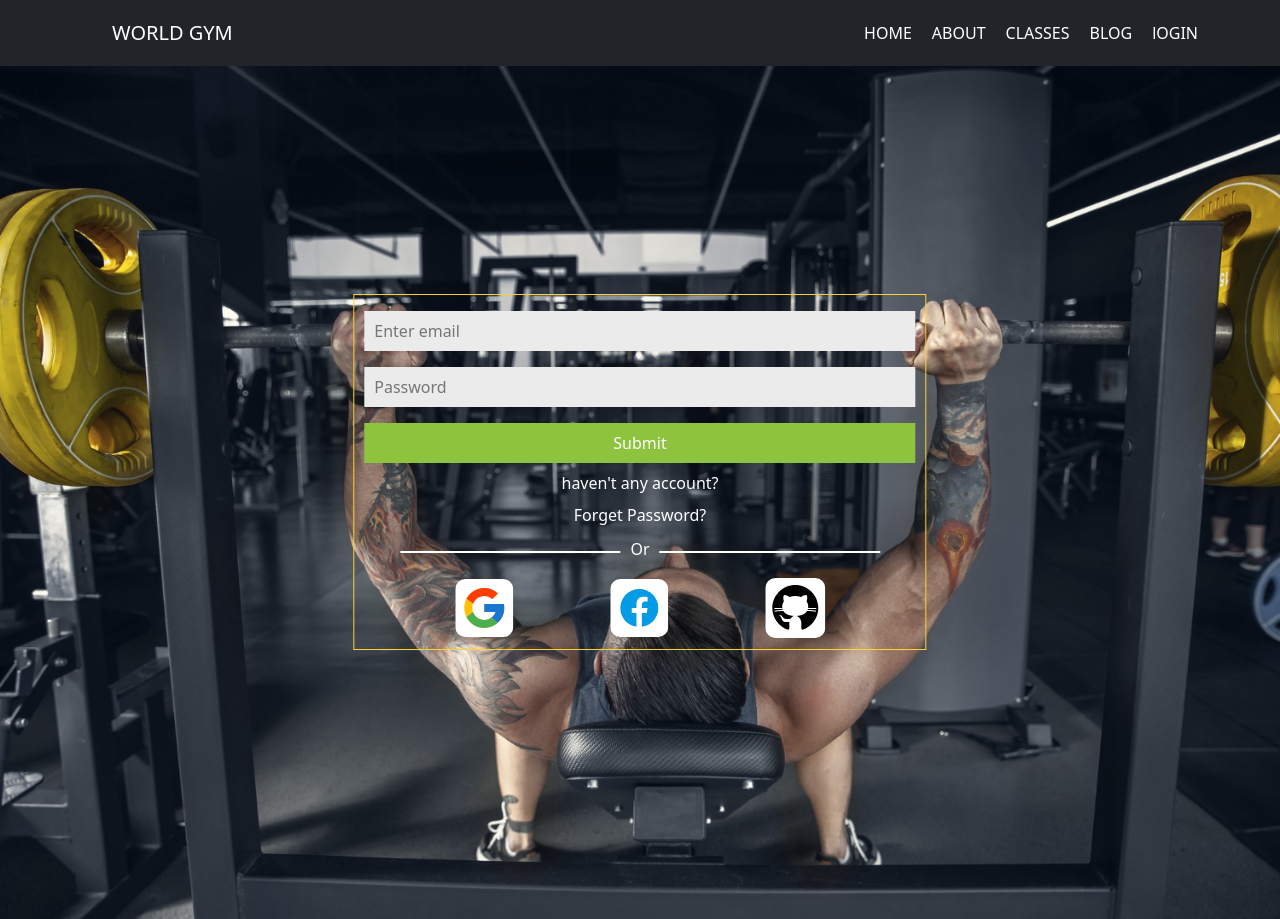
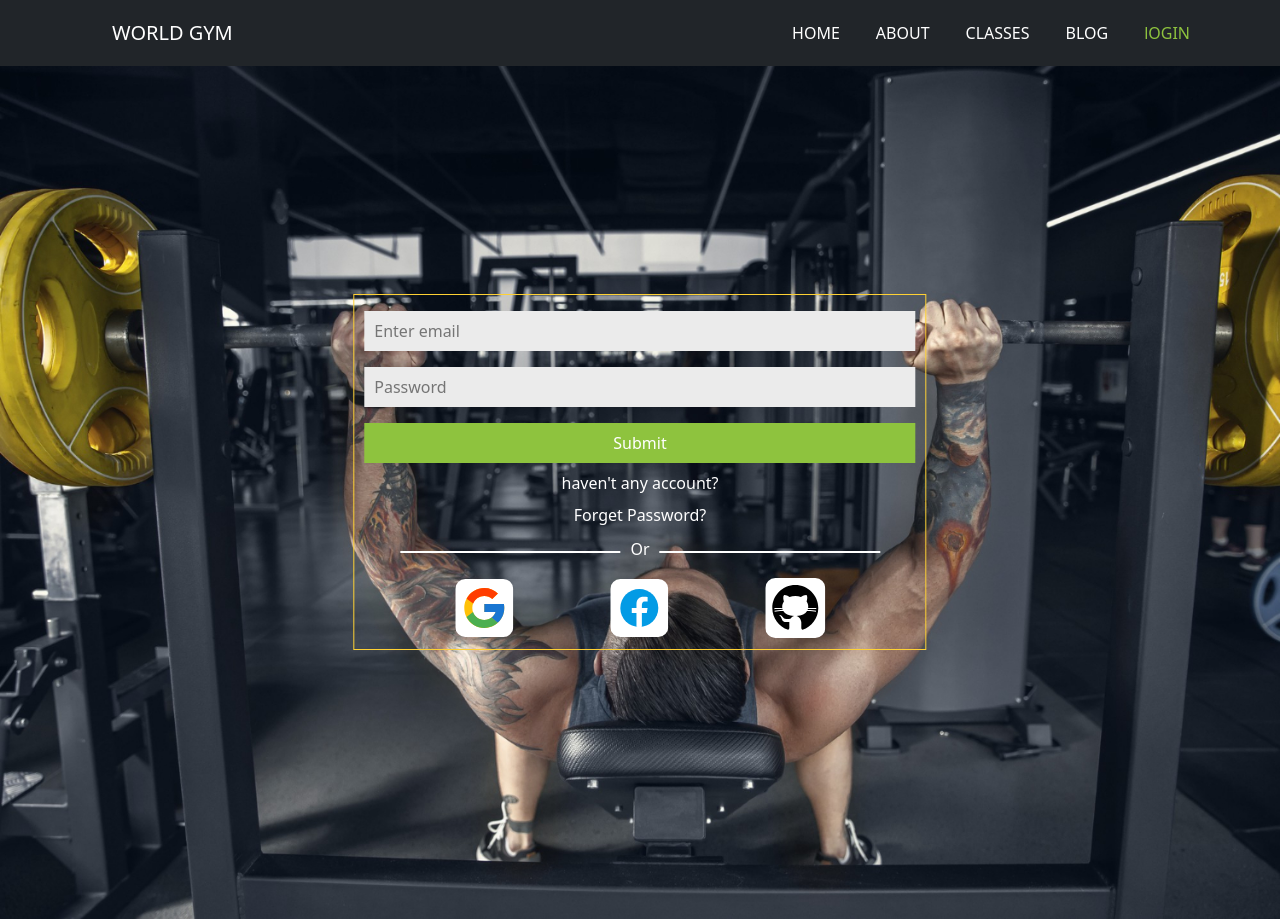
Before and after one commit to JabedH/GYM-WORLD, a React (Create React App) app: page /Login in a window 1280 px wide. Built offline with nearby package versions, Linux system fonts and the light colour scheme; no server answers.

Commit message:
added custonlink

```diff
--- /dev/null
+++ b/src/Components/CustomLink/CustomLink.js
@@ -0,0 +1,16 @@
+import React from "react";
+import { Link, useMatch, useResolvedPath } from "react-router-dom";
+
+const CustomLink = ({ children, to, ...props }) => {
+  let resolved = useResolvedPath(to);
+  let match = useMatch({ path: resolved.pathname, end: true });
+  return (
+    <div>
+      <Link style={{ color: match ? "#8ec33e" : "white" }} to={to} {...props}>
+        {children}
+      </Link>
+    </div>
+  );
+};
+
+export default CustomLink;
--- a/src/Components/Login/Login.js
+++ b/src/Components/Login/Login.js
@@ -30,15 +30,15 @@ const Login = () => {
   const handleSignUp = () => {
     navigate("Signup");
   };
-  const handleSubmit = (event) => {
+  const handleSubmit = async (event) => {
     event.preventDefault();
     const email = emailRef.current.value;
     const password = passwordRef.current.value;
-    signInWithEmailAndPassword(email, password);
+    await signInWithEmailAndPassword(email, password);
   };
   const resetPassword = async () => {
     const email = emailRef.current.value;
-    console.log(email);
+
     await sendPasswordResetEmail(email);
     alert("sent reset email");
   };
--- a/src/Components/Navbar/Header/Header.css
+++ b/src/Components/Navbar/Header/Header.css
@@ -4,6 +4,7 @@
   margin-left: 20px;
   display: flex;
   align-items: center;
+  padding: 4px 8px;
 }
 .icon {
   color: white;
@@ -13,7 +14,15 @@
 }
 .signout {
   background-color: #8ec33e;
-  color: red;
-  padding: 8px;
+  padding: 4px 8px;
+  border-radius: 5px;
+  transition: 0.3s;
+}
+.signout:hover {
+  background-color: #fed134;
+  color: black;
+}
+.signint {
+  padding: 4px 8px;
   border-radius: 5px;
 }
--- a/src/Components/Navbar/Header/Header.js
+++ b/src/Components/Navbar/Header/Header.js
@@ -5,6 +5,7 @@ import { Link, useNavigate } from "react-router-dom";
 import { useAuthState } from "react-firebase-hooks/auth";
 import auth from "../../../firebase.init";
 import { signOut } from "firebase/auth";
+import CustomLink from "../../CustomLink/CustomLink";
 
 const Header = () => {
   const [user] = useAuthState(auth);
@@ -24,16 +25,18 @@ const Header = () => {
           <Navbar.Collapse id="responsive-navbar-nav">
             <Nav className="me-auto"></Nav>
             <Nav className="nav-item">
-              <Link to="/">HOME</Link>
-              <Link to="About">ABOUT</Link>
-              <Link to="Classes">CLASSES</Link>
-              <Link to="Blog">BLOG</Link>
+              <CustomLink to="/">HOME</CustomLink>
+              <CustomLink to="About">ABOUT</CustomLink>
+              <CustomLink to="Classes">CLASSES</CustomLink>
+              <CustomLink to="Blog">BLOG</CustomLink>
               {user ? (
                 <Link onClick={handleLogout} className="signout" to="/">
                   lOGOUT
                 </Link>
               ) : (
-                <Link to="Login">lOGIN</Link>
+                <CustomLink className="signint" to="Login">
+                  lOGIN
+                </CustomLink>
               )}
             </Nav>
           </Navbar.Collapse>
--- a/src/Components/Signup/Signup.js
+++ b/src/Components/Signup/Signup.js
@@ -23,7 +23,7 @@ const Signup = () => {
     const displayName = event.target.name.value;
     const email = event.target.email.value;
     const password = event.target.password.value;
-    createUserWithEmailAndPassword(email, password);
+    await createUserWithEmailAndPassword(email, password);
     await sendEmailVerification(email);
     alert("Sent email");
   };
```
